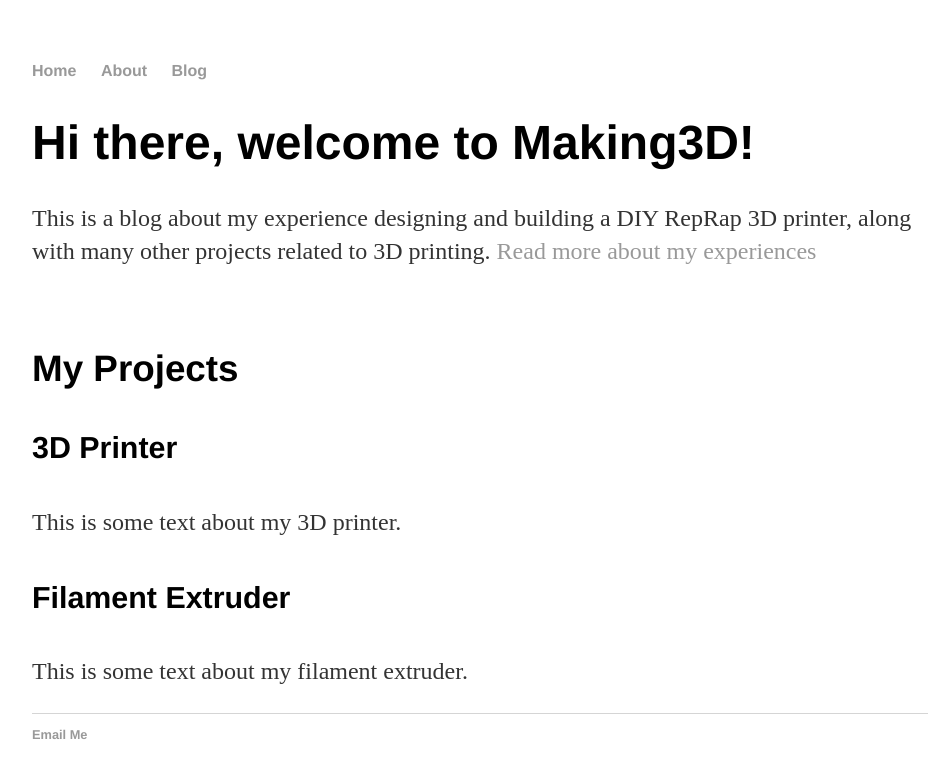
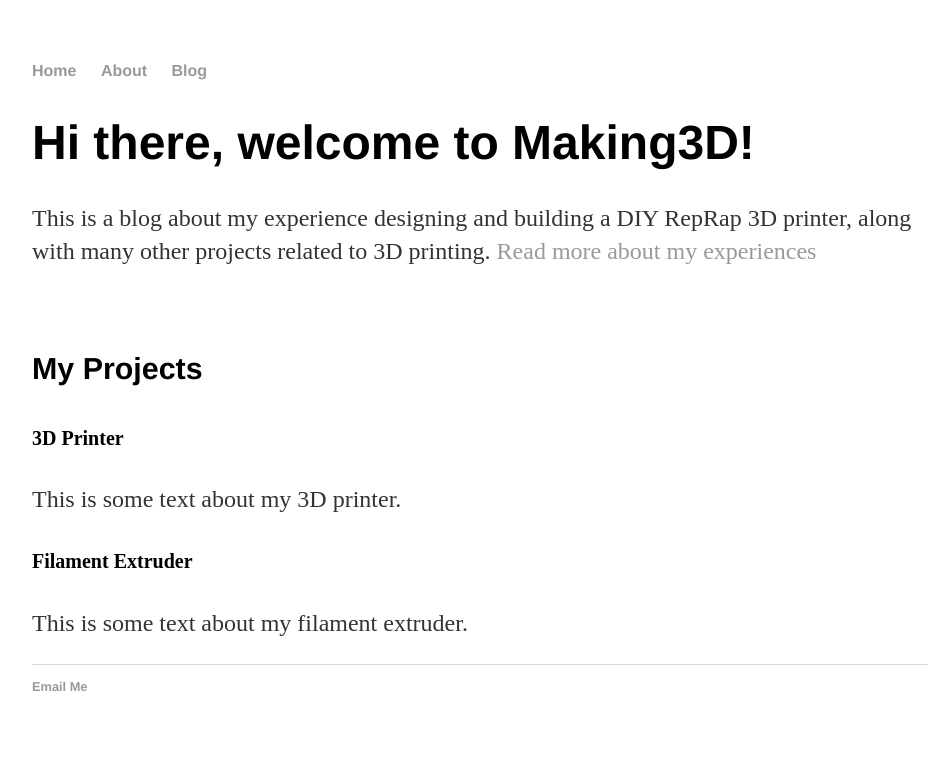
Before and after one commit to Making3D/Making3D.github.io, a Jekyll site: the page built from index.html, in a window 1280 px wide. Shown: the top 778 px of the page, without its empty margins (160-1102 px from the left). Built offline with Jekyll 4.4.1, drawn with Linux system fonts in a browser that asks for light colours.

Commit message:
Update index.html

```diff
--- a/index.html
+++ b/index.html
@@ -13,17 +13,17 @@ title: Making3D Home
 	</div>
 	<br />
 	<div>
-		<h3> My Projects </h3>
+		<h4> My Projects </h4>
 
 
-		<h4> 3D Printer </h4>
+		<h5 style="font-size:20px"> 3D Printer </h5>
 		<p>
 			This is some text about my 3D printer.
 		</p>
 		<!-- LINK HERE -3D printer blog -->
 
 
-		<h4> Filament Extruder </h4>
+		<h5 style="font-size:20px"> Filament Extruder </h5>
 		<p>
 			This is some text about my filament extruder.
 		</p>
```
